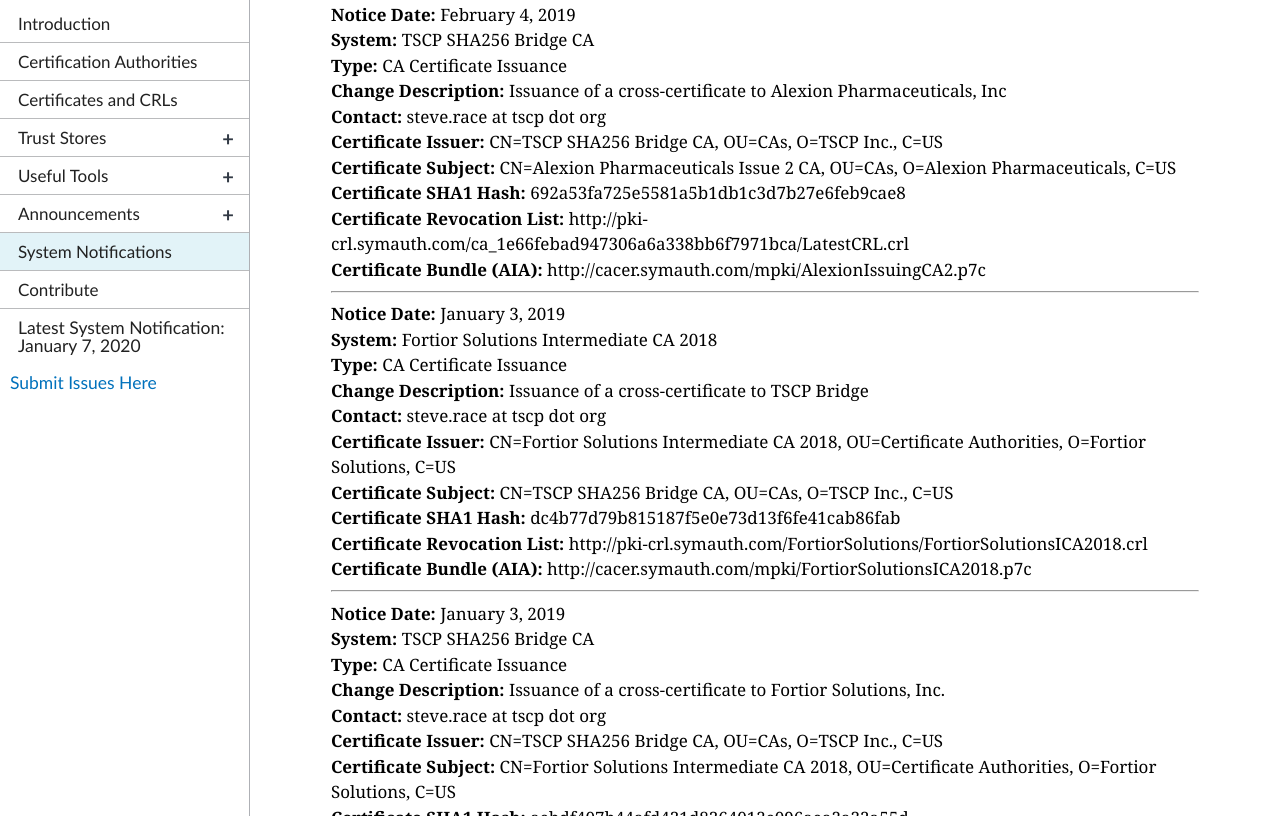
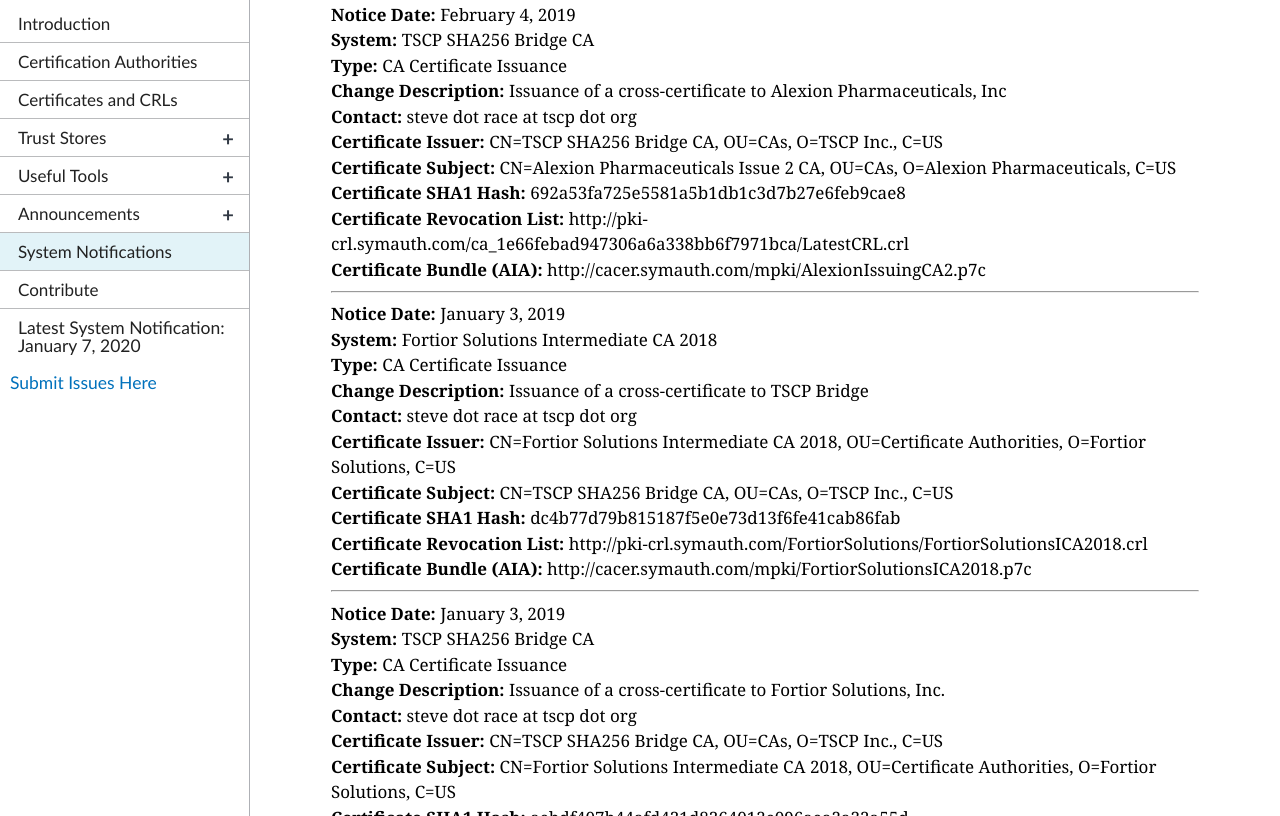
Before and after one commit to GSA/fpki-guides, a Jekyll site: the page built from pages/fpki_notifications.md, in a window 1280 px wide and 1400 px high, scrolled down 31075 px. Shown: the part 155-971 px from the top of the window. Built offline with Jekyll 4.4.1, drawn with Linux system fonts in a browser that asks for light colours; nearby versions of some CDN libraries; some of the changed text lies outside the part shown.

Commit message:
Update notifications.yml
Make email address syntax consistent.

```diff
--- a/_data/notifications.yml
+++ b/_data/notifications.yml
@@ -497,7 +497,7 @@
   start_datetime: February 11, 2019
   system: TSCP SHA256 Bridge CA
   change_description: Issuance of a cross-certificate to Fortior Solutions, Inc.
-  contact: steve.race at tscp dot org
+  contact: steve dot race at tscp dot org
   ca_certificate_hash: aebdf407b44afd431d8364012e096aea2a32a55d
   ca_certificate_issuer: CN=TSCP SHA256 Bridge CA, OU=CAs, O=TSCP Inc., C=US
   ca_certificate_subject: CN=Fortior Solutions Intermediate CA 2018, OU=Certificate Authorities, O=Fortior Solutions, C=US
@@ -509,7 +509,7 @@
   start_datetime: February 11, 2019
   system: Fortior Solutions Intermediate CA 2018
   change_description: Issuance of a cross-certificate to TSCP Bridge
-  contact: steve.race at tscp dot org
+  contact: steve dot race at tscp dot org
   ca_certificate_hash: dc4b77d79b815187f5e0e73d13f6fe41cab86fab
   ca_certificate_issuer: CN=Fortior Solutions Intermediate CA 2018, OU=Certificate Authorities, O=Fortior Solutions, C=US
   ca_certificate_subject: CN=TSCP SHA256 Bridge CA, OU=CAs, O=TSCP Inc., C=US
@@ -521,7 +521,7 @@
   start_datetime: January 23, 2019
   system: TSCP SHA256 Bridge CA
   change_description: Issuance of a cross-certificate to Alexion Pharmaceuticals, Inc
-  contact: steve.race at tscp dot org
+  contact: steve dot race at tscp dot org
   ca_certificate_hash: 692a53fa725e5581a5b1db1c3d7b27e6feb9cae8
   ca_certificate_issuer: CN=TSCP SHA256 Bridge CA, OU=CAs, O=TSCP Inc., C=US
   ca_certificate_subject: CN=Alexion Pharmaceuticals Issue 2 CA, OU=CAs, O=Alexion Pharmaceuticals, C=US
@@ -1011,7 +1011,7 @@
   start_datetime: June 12, 2019
   system: TSCP SHA256 Bridge CA
   change_description: The TSCP SHA256 Bridge CA issued a cross-certificate to the DocuSign Root CA
-  contact: steve.race at tscp dot org
+  contact: steve dot race at tscp dot org
   ca_certificate_hash: D1382AE6DACA5A69FE75B34635F529C79D5E2D90
   ca_certificate_issuer: CN=TSCP SHA256 Bridge CA, OU=CAs, O=TSCP Inc., C=US
   ca_certificate_subject: CN=DocuSign Root CA, OU=TSCP, O=DocuSign Inc., C=US
@@ -1025,7 +1025,7 @@
   start_datetime:
   system: DocuSign Root CA
   change_description: The DocuSign Root CA (cross-certified with the TSCP SHA256 Bridge CA) intends to certify an issuing certification authority.
-  contact: steve.race at tscp dot org
+  contact: steve dot race at tscp dot org
   ca_certificate_hash:
   ca_certificate_issuer: CN=DocuSign Root CA, OU=TSCP, O=DocuSign Inc., C=US
   ca_certificate_subject:
@@ -1422,7 +1422,7 @@
   start_datetime:
   system: TSCP SHA256 Bridge CA
   change_description: The Transglobal Secure Collaboration Program (TSCP) SHA256 Bridge CA intends to issue a cross certificate to Carillon Federal Services.
-  contact: steve.race at tscp dot org
+  contact: steve dot race at tscp dot org
   ca_certificate_hash:
   ca_certificate_issuer: CN=TSCP SHA256 Bridge CA, OU=CAs, O=TSCP Inc., C=US
   ca_certificate_subject:
@@ -1785,7 +1785,7 @@
   start_datetime:
   system: TSCP SHA256 Bridge CA
   change_description: The Transglobal Secure Collaboration Program (TSCP) SHA256 Bridge CA intends to issue a cross certificate to Fortior Solutions. This is a renewal for the cross certificate from the TSCP SHA256 Bridge CA to Fortior Solutions Intermediate CA 2018, expiring February 11, 2020.
-  contact: steve.race at tscp dot org
+  contact: steve dot race at tscp dot org
   ca_certificate_hash:
   ca_certificate_issuer: CN=TSCP SHA256 Bridge CA, OU=CAs, O=TSCP Inc., C=US
   ca_certificate_subject: CN=Fortior Solutions Intermediate CA 2018, OU=Certificate Authorities, O=Fortior Solutions, C=US
@@ -1799,7 +1799,7 @@
   start_datetime:
   system: TSCP SHA256 Bridge CA
   change_description: The Transglobal Secure Collaboration Program (TSCP) SHA256 Bridge CA intends to issue a cross certificate to Alexion Pharmaceuticals, Inc. This is a renewal for the cross certificate from the TSCP SHA256 Bridge CA to the Alexion Pharmaceuticals Issue 2 CA, expiring January 23, 2020.
-  contact: steve.race at tscp dot org
+  contact: steve dot race at tscp dot org
   ca_certificate_hash:
   ca_certificate_issuer: CN=TSCP SHA256 Bridge CA, OU=CAs, O=TSCP Inc., C=US
   ca_certificate_subject: CN=Alexion Pharmaceuticals Issue 2 CA, OU=CAs, O=Alexion Pharmaceuticals, C=US
```
